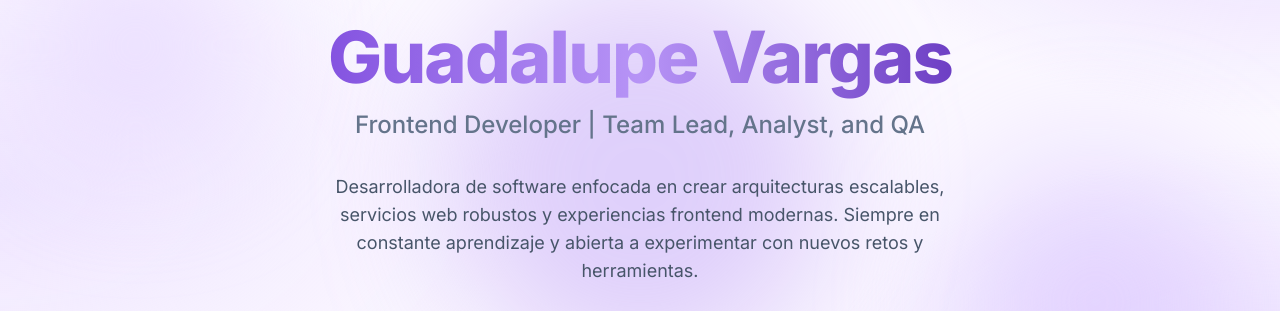
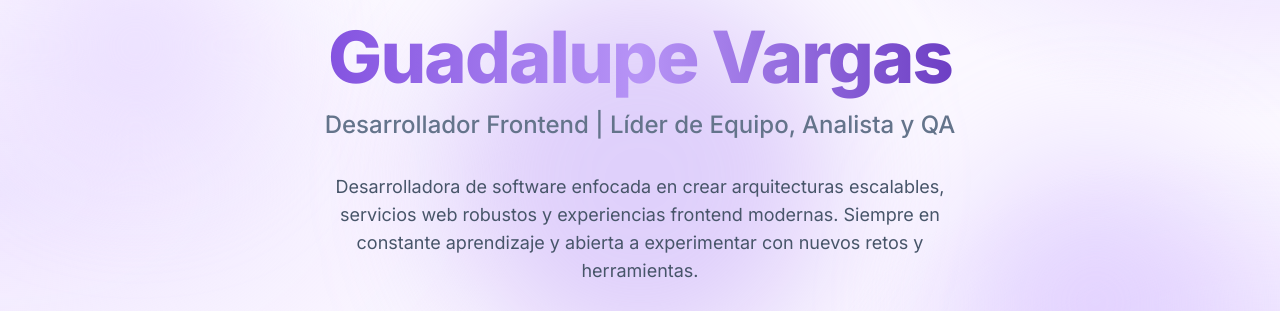
Before and after one commit to GuadalupeVargas07/GuadalupeVargas07.github.io, a plain HTML site: page index.html in a window 1280 px wide. Shown: the part 290-601 px from the top of the page. Drawn offline with nearby package versions, Linux system fonts and the light colour scheme.

Commit message:
Fixes finalesX2

```diff
--- a/index.html
+++ b/index.html
@@ -7,10 +7,9 @@
     <title>Guadalupe Vargas</title>
     <link rel="icon" type="image/jpeg" href="./img/pin.png">
 
-<!-- SEO Básico -->
+    <!-- SEO Básico -->
     <title>Guadalupe Vargas | Portafolio</title>
-    <meta name="description"
-        content="Portafolio de Guadalupe Vargas.">
+    <meta name="description" content="Portafolio de Guadalupe Vargas.">
     <meta property="og:type" content="website">
     <meta property="og:site_name" content="Guadalupe Vargas | Portafolio">
     <meta property="og:url" content="https://guadalupevargas07.github.io/">
@@ -258,8 +257,7 @@
                         </span>
                     </h1>
                     <p class="text-xl sm:text-2xl font-medium text-slate-500">
-                        Frontend Developer | Team Lead, Analyst, and QA
-                    </p>
+                        Desarrollador Frontend | Líder de Equipo, Analista y QA </p>
                 </div>
 
                 <!-- Biografía Corta -->
@@ -544,7 +542,7 @@
                     </div>
 
                     <div class="pt-4 mt-4 border-t border-brand-200/60">
-                        <a href= "https://github.com/arreolax/Punto_Venta" target="_blank" rel="noopener noreferrer"
+                        <a href="https://github.com/arreolax/Punto_Venta" target="_blank" rel="noopener noreferrer"
                             class="inline-flex items-center gap-2 text-sm font-semibold text-ink hover:text-brand-600 transition-colors">
                             <i class="ph ph-github-logo text-lg"></i>
                             <span>Ver Repositorio en GitHub</span>
@@ -831,8 +829,7 @@
                     </div>
 
                     <div class="pt-4 mt-4 border-t border-brand-200/60">
-                        <a href="https://github.com/Arreolax/SOPHIA-WEB" target="_blank"
-                            rel="noopener noreferrer"
+                        <a href="https://github.com/Arreolax/SOPHIA-WEB" target="_blank" rel="noopener noreferrer"
                             class="inline-flex items-center gap-2 text-sm font-semibold text-ink hover:text-brand-600 transition-colors">
                             <i class="ph ph-github-logo text-lg"></i>
                             <span>Ver Repositorio en GitHub</span>
```
